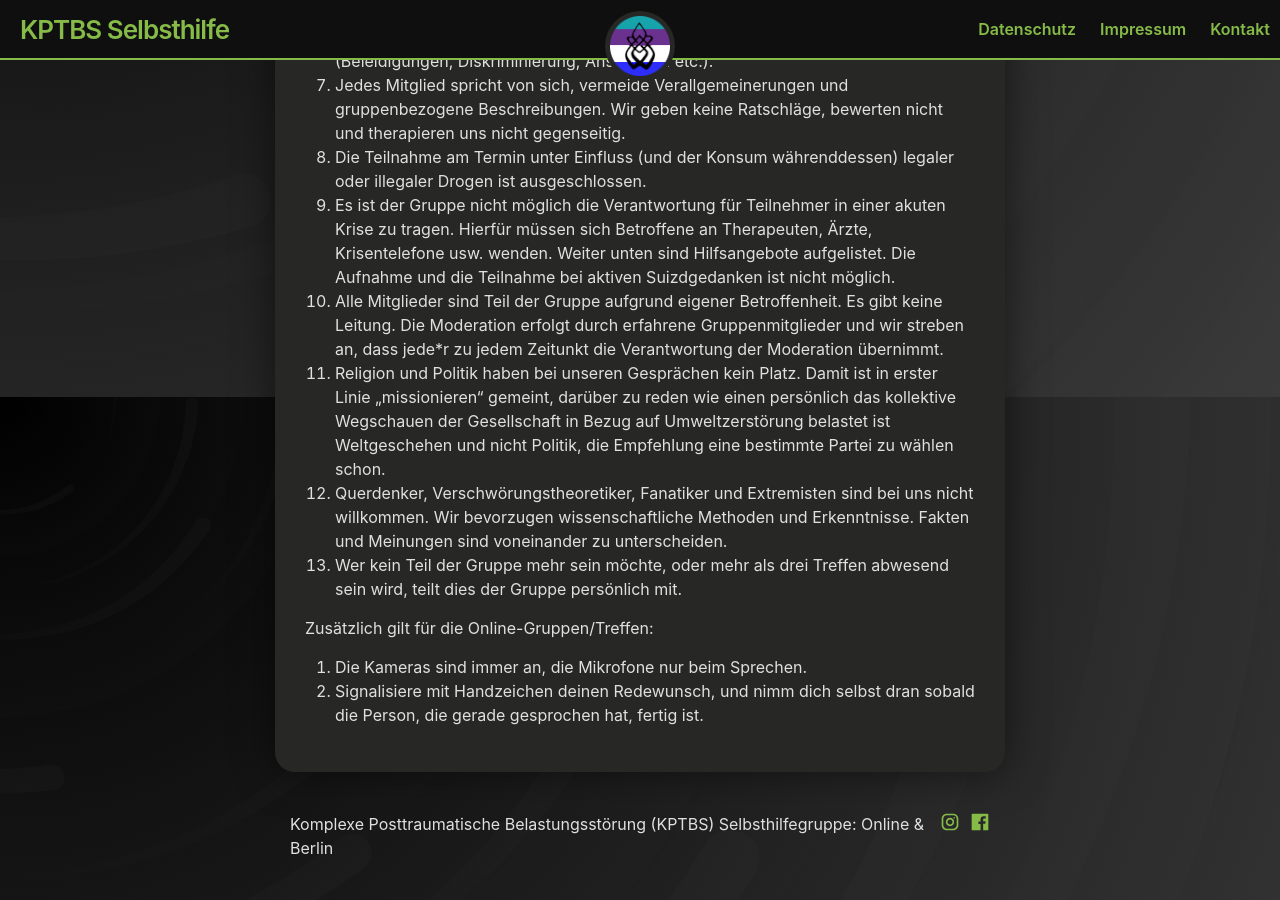
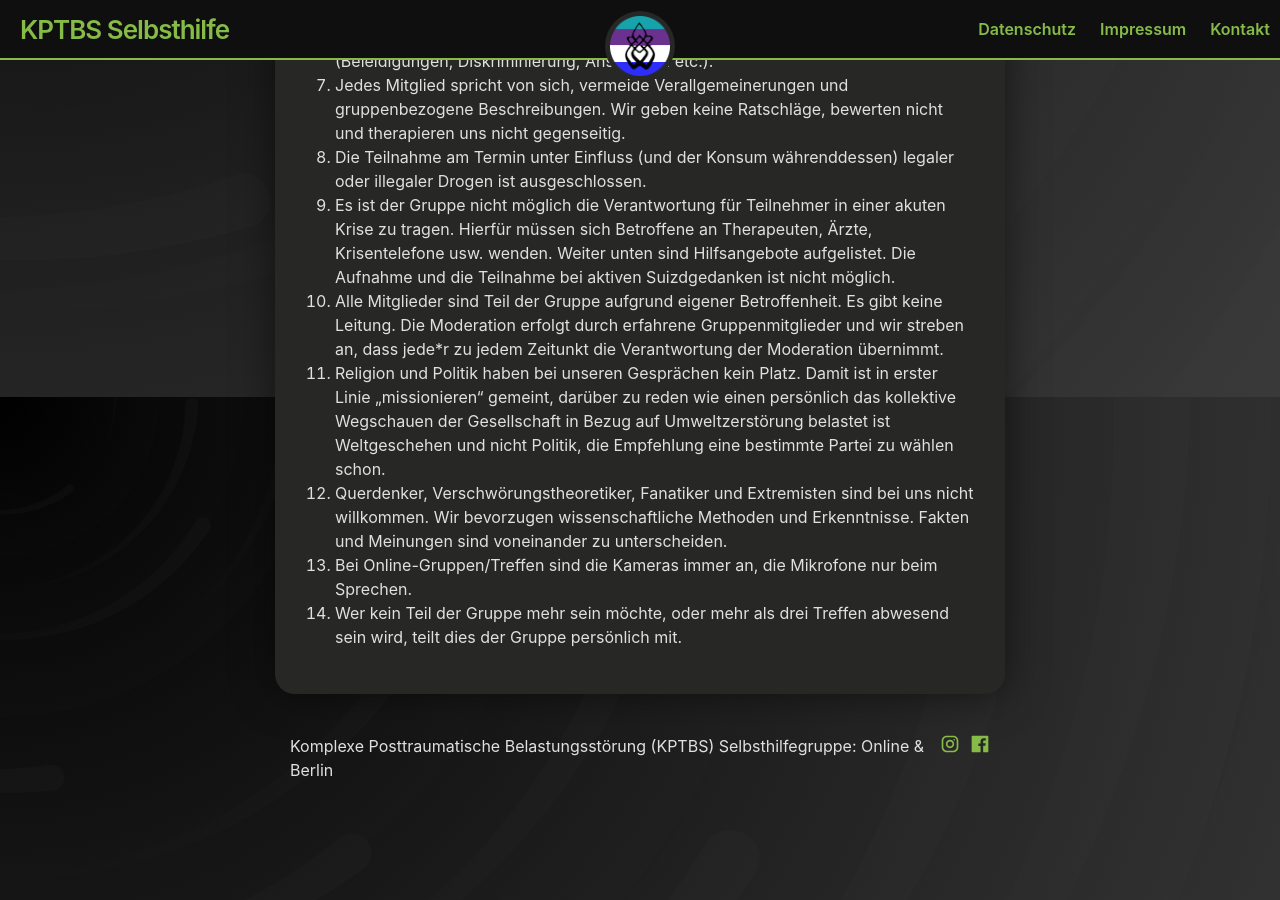
Before and after one commit to 3xz/k-ptbs, a Jekyll site: the page built from _posts/2023-07-14-regeln.md, in a window 1280 px wide and 900 px high, scrolled down 563 px. Built offline with Jekyll 4.4.1, drawn with Linux system fonts in a browser that asks for light colours.

Commit message:
Update 2023-07-14-regeln.md

```diff
--- a/_posts/2023-07-14-regeln.md
+++ b/_posts/2023-07-14-regeln.md
@@ -17,9 +17,5 @@ Alle Teilnehmende verpflichtet sich zur Einhaltung unserer Regeln um ein gutes M
 10. Alle Mitglieder sind Teil der Gruppe aufgrund eigener Betroffenheit. Es gibt keine Leitung. Die Moderation erfolgt durch erfahrene Gruppenmitglieder und wir streben an, dass jede*r zu jedem Zeitunkt die Verantwortung der Moderation übernimmt.
 11. Religion und Politik haben bei unseren Gesprächen kein Platz. Damit ist in erster Linie „missionieren“ gemeint, darüber zu reden wie einen persönlich das kollektive Wegschauen der Gesellschaft in Bezug auf Umweltzerstörung belastet ist Weltgeschehen und nicht Politik, die Empfehlung eine bestimmte Partei zu wählen schon.
 12. Querdenker, Verschwörungstheoretiker, Fanatiker und Extremisten sind bei uns nicht willkommen. Wir bevorzugen wissenschaftliche Methoden und Erkenntnisse. Fakten und Meinungen sind voneinander zu unterscheiden.
-13. Wer kein Teil der Gruppe mehr sein möchte, oder mehr als drei Treffen abwesend sein wird, teilt dies der Gruppe persönlich mit.
-
-Zusätzlich gilt für die Online-Gruppen/Treffen:
-
-14. Die Kameras sind immer an, die Mikrofone nur beim Sprechen.
-15. Signalisiere mit Handzeichen deinen Redewunsch, und nimm dich selbst dran sobald die Person, die gerade gesprochen hat, fertig ist.
+13. Bei Online-Gruppen/Treffen sind die Kameras immer an, die Mikrofone nur beim Sprechen.
+14. Wer kein Teil der Gruppe mehr sein möchte, oder mehr als drei Treffen abwesend sein wird, teilt dies der Gruppe persönlich mit.
```
